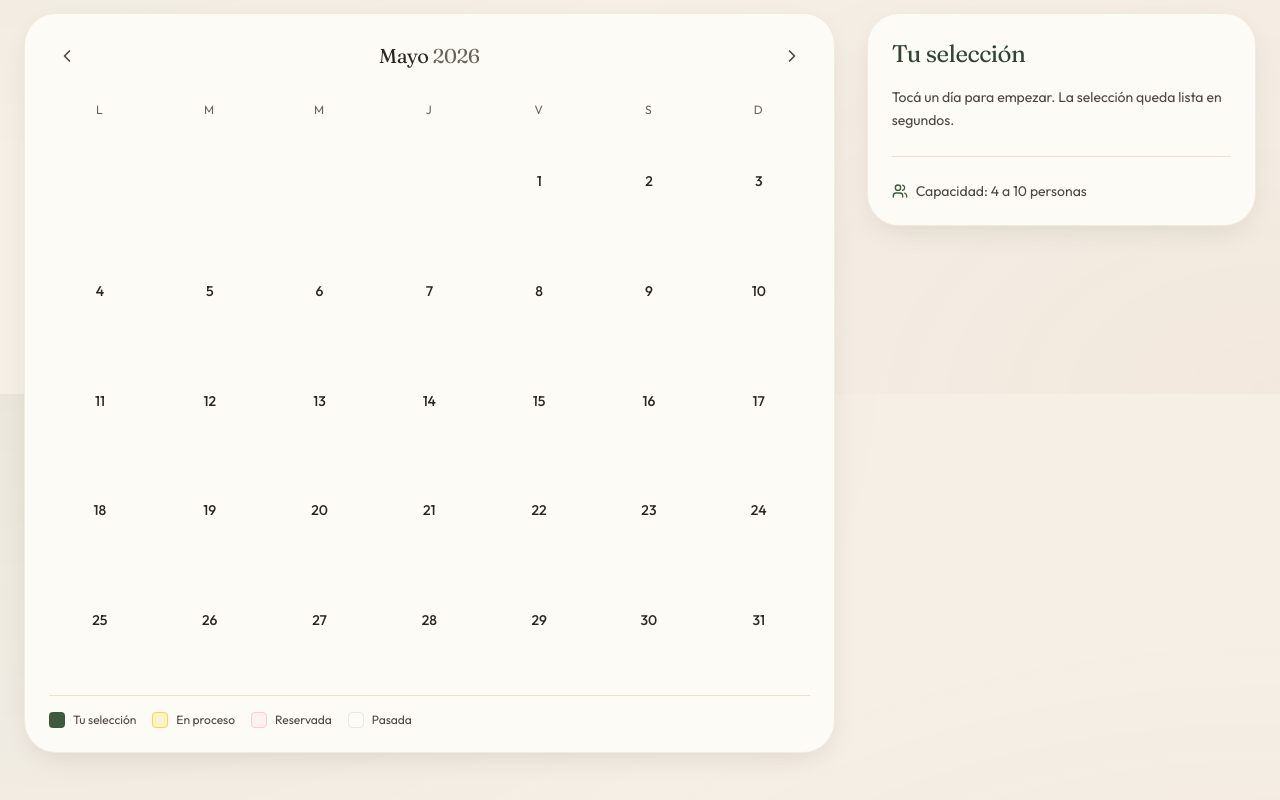
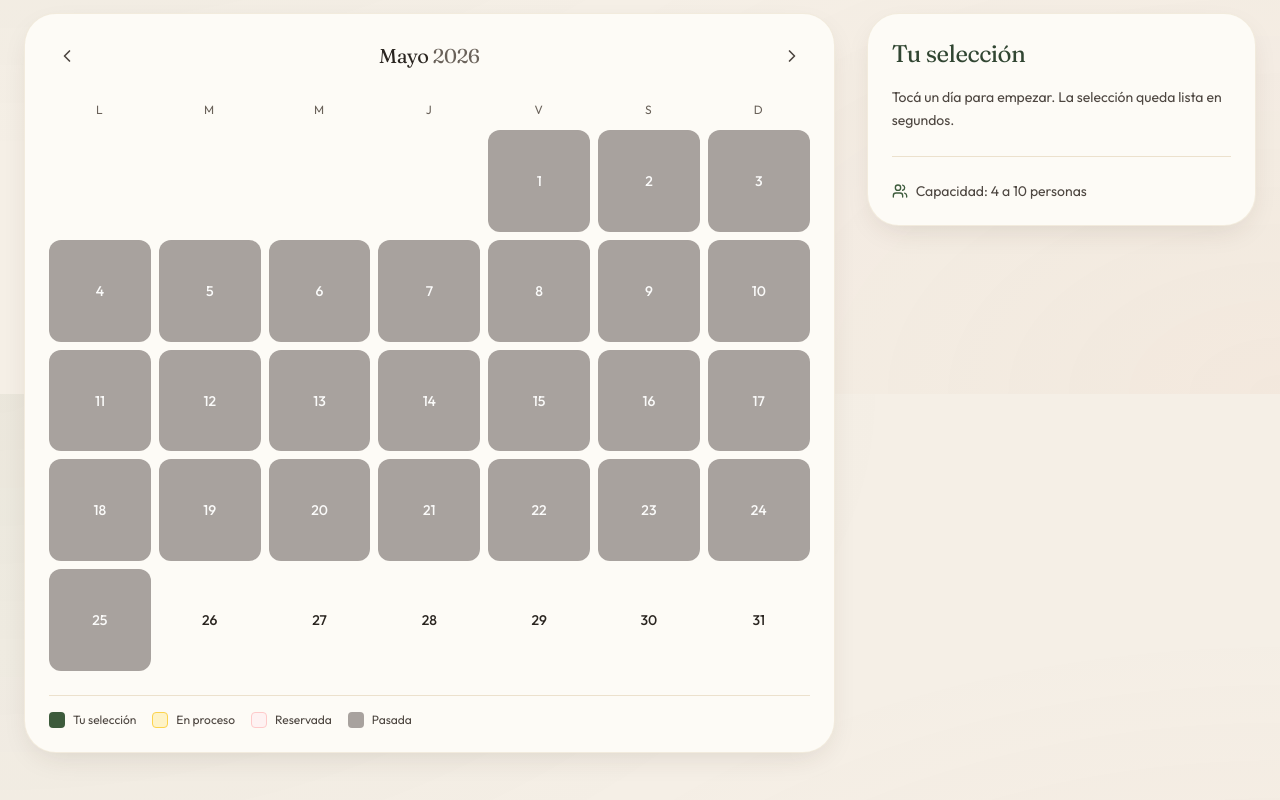
Before and after one commit to jorgekalas/BrisasDeCalamuchita, a React (Vite) app in the folder frontend/: page /disponibilidad in a window 1280 px wide. Shown: the part 406-1206 px from the top of the page. Built offline with nearby package versions, Linux system fonts and the light colour scheme; no server answers.

Commit message:
Cambios UI fechas pasadas calendario

```diff
--- a/frontend/src/componentes/Calendario.jsx
+++ b/frontend/src/componentes/Calendario.jsx
@@ -125,8 +125,10 @@ export default function Calendario({ modo = 'visualizar', onSeleccionRango, fech
 
           let clases = 'aspect-square flex items-center justify-center rounded-xl text-sm font-medium transition-all relative group ';
           if (dia.esPasada) {
-            // Fondo gris + cursor no-allowed para que se note que no es clickeable
-            clases += 'bg-piedra-200/40 text-piedra-400 cursor-not-allowed';
+            // Stone-400: gris pizarra fuerte. Es imposible confundirlo
+            // con un dia disponible (fondo blanco). Texto en stone-50
+            // para que el numero se lea claro sobre el gris.
+            clases += 'bg-stone-400 text-stone-50 cursor-not-allowed';
           } else if (dia.ocupada) {
             if (dia.ocupada.estado === ESTADOS.PENDIENTE) {
               clases += 'bg-amber-100 text-amber-800 cursor-not-allowed line-through';
@@ -156,7 +158,7 @@ export default function Calendario({ modo = 'visualizar', onSeleccionRango, fech
               {dia.esPasada && (
                 // Candado SVG inline que aparece al hover, indicando que no se puede clickear
                 <svg
-                  className="absolute opacity-0 group-hover:opacity-100 transition-opacity text-piedra-500"
+                  className="absolute opacity-0 group-hover:opacity-100 transition-opacity text-stone-50"
                   xmlns="http://www.w3.org/2000/svg"
                   width="14" height="14" viewBox="0 0 24 24"
                   fill="none" stroke="currentColor" strokeWidth="2.5"
@@ -187,7 +189,7 @@ export default function Calendario({ modo = 'visualizar', onSeleccionRango, fech
           <span>Reservada</span>
         </div>
         <div className="flex items-center gap-2">
-          <div className="w-4 h-4 rounded bg-piedra-200/40 border border-piedra-200" />
+          <div className="w-4 h-4 rounded bg-stone-400" />
           <span>Pasada</span>
         </div>
       </div>
```
